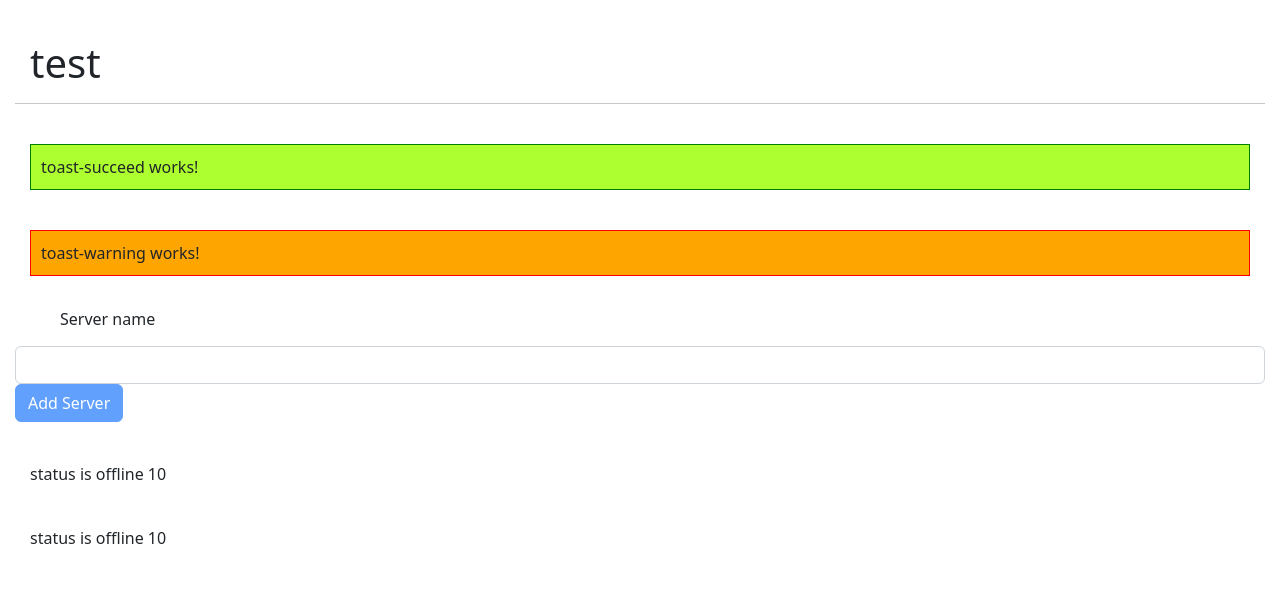
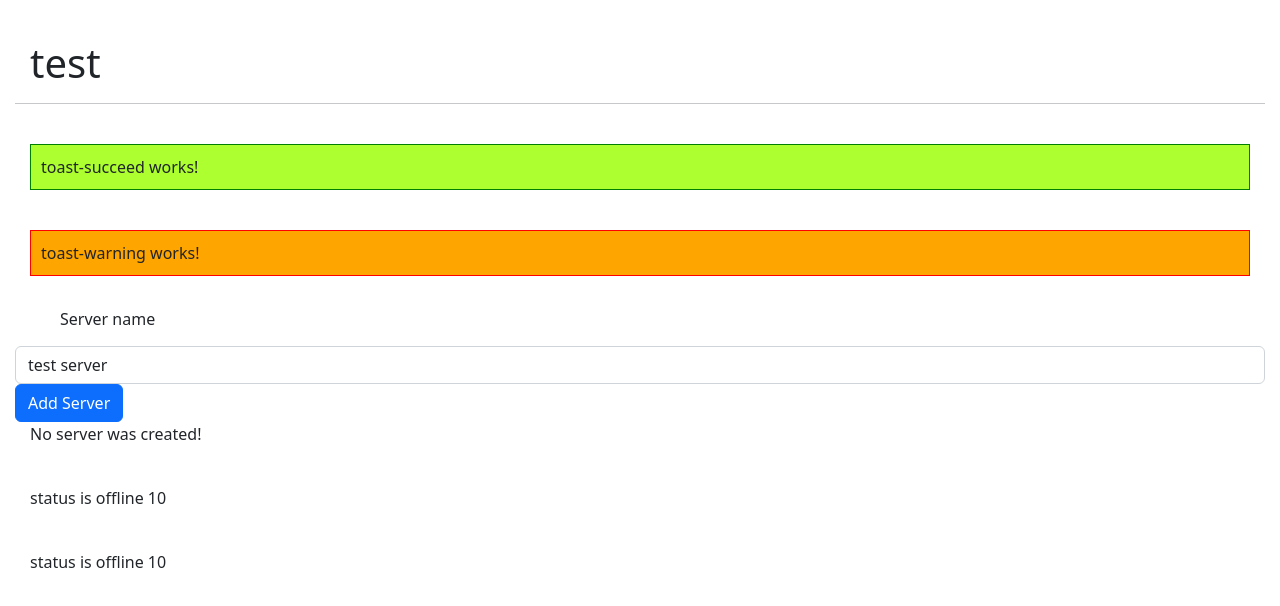
Before and after one commit to mathieu-keller/Learn-Angular, an Angular app: page / in a window 1280 px wide. Shown: the top 606 px of the page. Built offline with nearby package versions, Linux system fonts and the light colour scheme.

Commit message:
add two way binding

```diff
--- a/src/app/servers/servers.component.html
+++ b/src/app/servers/servers.component.html
@@ -1,6 +1,6 @@
-<label >Server name</label>
-<input type="text" class="form-control" (input)="onUpdateServerName($event)" >
+<label for="demo-input">Server name</label>
+<input id="demo-input" type="text" class="form-control" [(ngModel)]="serverName" >
 <button class="btn btn-primary" [disabled]="!allowNewServer" (click)="onServerCreation()">Add Server</button>
-<p [innerText]="serverName"></p>
+<p [innerText]="serverCreationStatus"></p>
 <app-server/>
 <app-server/>
--- a/src/app/servers/servers.component.ts
+++ b/src/app/servers/servers.component.ts
@@ -1,4 +1,4 @@
-import { Component } from '@angular/core';
+import {Component} from '@angular/core';
 
 @Component({
   selector: 'app-servers',
@@ -9,7 +9,7 @@ export class ServersComponent {
   private _allowNewServer = false;
   private _serverCreationStatus = 'No server was created!';
 
-  private _serverName = '';
+  private _serverName = 'test server';
 
   get serverCreationStatus(): string {
     return this._serverCreationStatus;
@@ -25,16 +25,17 @@ export class ServersComponent {
     return this._serverName;
   }
 
-  onUpdateServerName(e: Event) {
-    this._serverName = (<HTMLInputElement>e.target).value;
- }
+
+  set serverName(value: string) {
+    this._serverName = value;
+  }
 
   onServerCreation() {
-    this._serverCreationStatus = 'server was created!';
+    this._serverCreationStatus = `server was created! Name is ${this.serverName}`;
   }
 
   constructor() {
-    setInterval(() => this._allowNewServer = !this._allowNewServer, 2000)
+    setTimeout(() => this._allowNewServer = !this._allowNewServer, 2000)
   }
 
 
```
Also changed, not shown: src/app/app.module.ts (+9 -8 lines).
